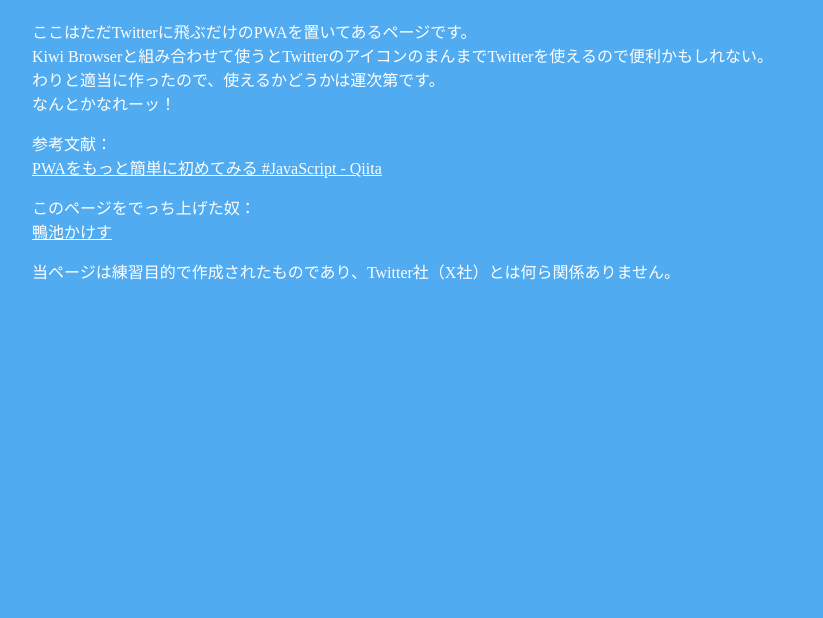
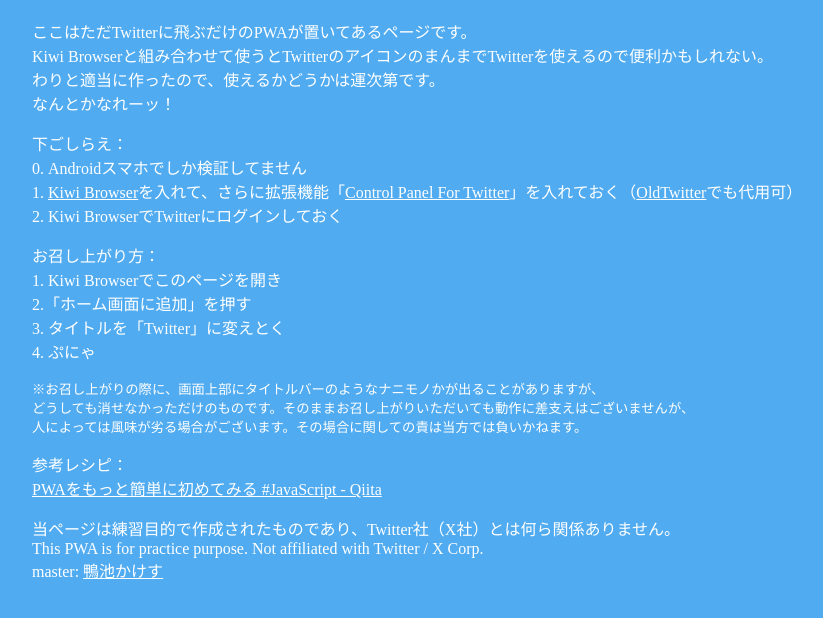
Before and after one commit to kamokakesu/twitter-redirect-pwa, a browser extension: page index.html in a window 1280 px wide. Shown: the part 70-688 px from the top of the page, without its empty margins (128-951 px from the left). Drawn offline with Linux system fonts and the light colour scheme.

Commit message:
Fix something
いろいろと

```diff
--- a/index.html
+++ b/index.html
@@ -12,21 +12,37 @@
 <div id="app">
 <h1>Twitterにただリダイレクトされるだけのページ</h1>
 <p>
-ここはただTwitterに飛ぶだけのPWAを置いてあるページです。<br>
+ここはただTwitterに飛ぶだけのPWAが置いてあるページです。<br>
 Kiwi Browserと組み合わせて使うとTwitterのアイコンのまんまでTwitterを使えるので便利かもしれない。<br>
 わりと適当に作ったので、使えるかどうかは運次第です。<br>
 なんとかなれーッ！
 </p>
 <p>
-参考文献：<br>
+下ごしらえ：<br>
+0. Androidスマホでしか検証してません<br>
+1. <a href="https://kiwibrowser.com/">Kiwi Browser</a>を入れて、さらに拡張機能「<a href="https://jbscript.dev/control-panel-for-twitter">Control Panel For Twitter</a>」を入れておく（<a href="https://github.com/dimdenGD/OldTwitter">OldTwitter</a>でも代用可）<br>
+2. Kiwi BrowserでTwitterにログインしておく<br>
+</p>
+<p>
+お召し上がり方：<br>
+1. Kiwi Browserでこのページを開き<br>
+2.「ホーム画面に追加」を押す<br>
+3. タイトルを「Twitter」に変えとく<br>
+4. ぷにゃ
+</p>
+<p>
+<small>※お召し上がりの際に、画面上部にタイトルバーのようなナニモノかが出ることがありますが、<br>
+どうしても消せなかっただけのものです。そのままお召し上がりいただいても動作に差支えはございませんが、<br>
+人によっては風味が劣る場合がございます。その場合に関しての責は当方では負いかねます。</small>
+</p>
+<p>
+参考レシピ：<br>
 <a href="https://qiita.com/poster-keisuke/items/6651140fa20c7aa18474">PWAをもっと簡単に初めてみる #JavaScript - Qiita</a>
 </p>
 <p>
-このページをでっち上げた奴：<br>
-<a href="https://lit.link">鴨池かけす</a>
-</p>
-<p>
-当ページは練習目的で作成されたものであり、Twitter社（X社）とは何ら関係ありません。
+当ページは練習目的で作成されたものであり、Twitter社（X社）とは何ら関係ありません。<br>
+This PWA is for practice purpose. Not affiliated with Twitter / X Corp.<br>
+master: <a href="https://lit.link/kamokakesu">鴨池かけす</a>
 </p>
 </div>
 <script>
```
